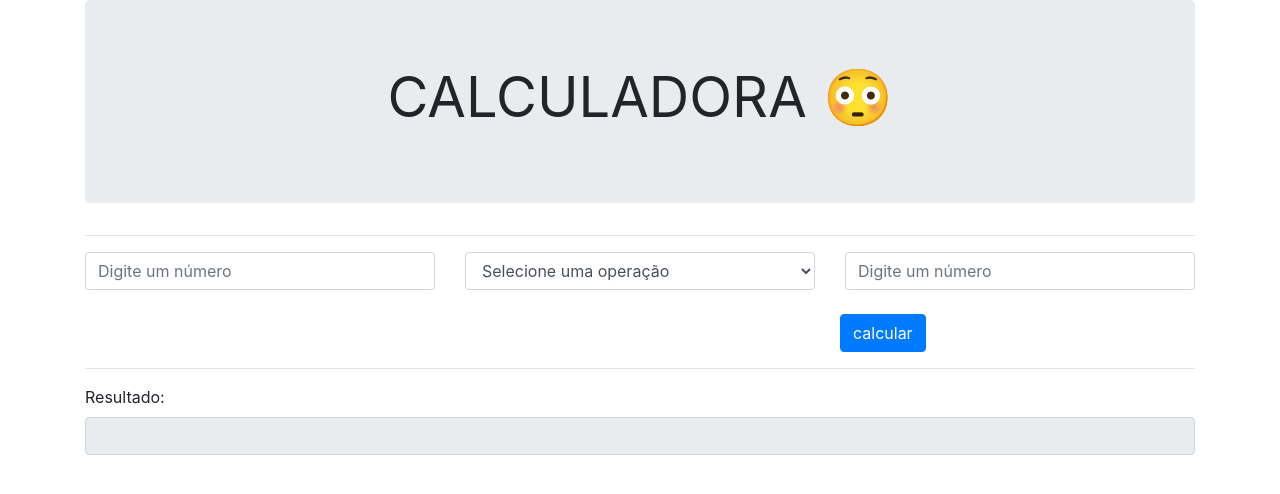
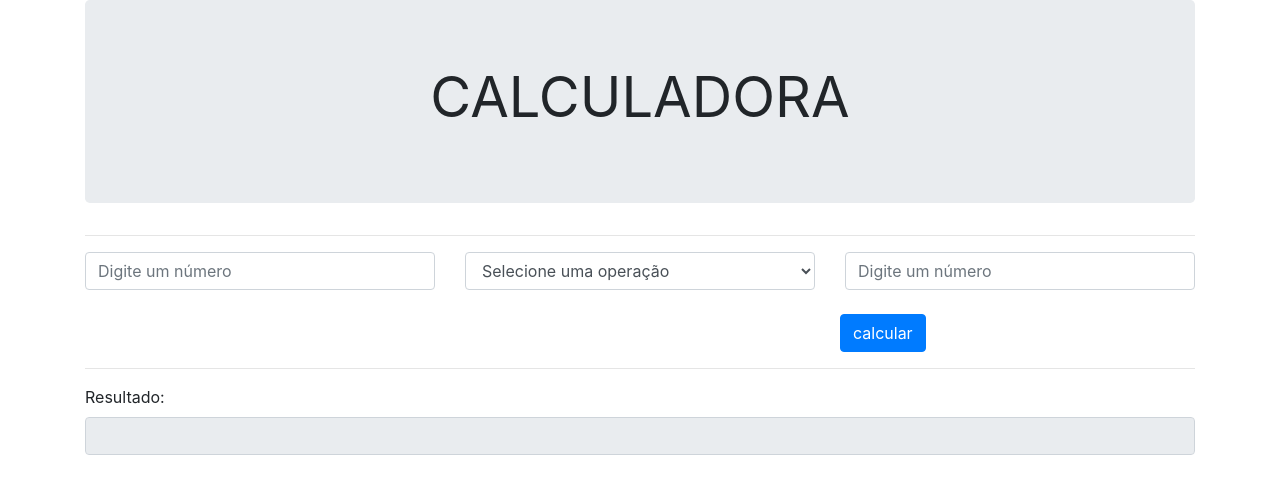
Before and after one commit to Shockraa/CalculadoraJS, a plain HTML site: page index.html in a window 1280 px wide. Drawn offline with nearby package versions, Linux system fonts and the light colour scheme.

Commit message:
Update index.html

```diff
--- a/index.html
+++ b/index.html
@@ -2,7 +2,7 @@
 <html lang="pt-br">
 
 <head>
-    <title>Calculadora 😳</title>
+    <title>Calculadora</title>
     <meta charset='utf-8'>
     <meta name="viewport" content="width=device-width, initial-scale=l">
     <link rel="stylesheet" href="https://maxcdn.bootstrapcdn.com/bootstrap/4.3.1/css/bootstrap.min.css">
@@ -20,7 +20,7 @@
     <!--Uso de bootstrap (primeiro programa postado em js)-->
     <div class="container">
         <div class="jumbotron">
-            <h1 style="font-weight: 400" class="display-4" align="center">CALCULADORA 😳</h1>
+            <h1 style="font-weight: 400" class="display-4" align="center">CALCULADORA</h1>
         </div>
         <hr>
         <form name="f1" action="calculadora.html" method="POST">
```
